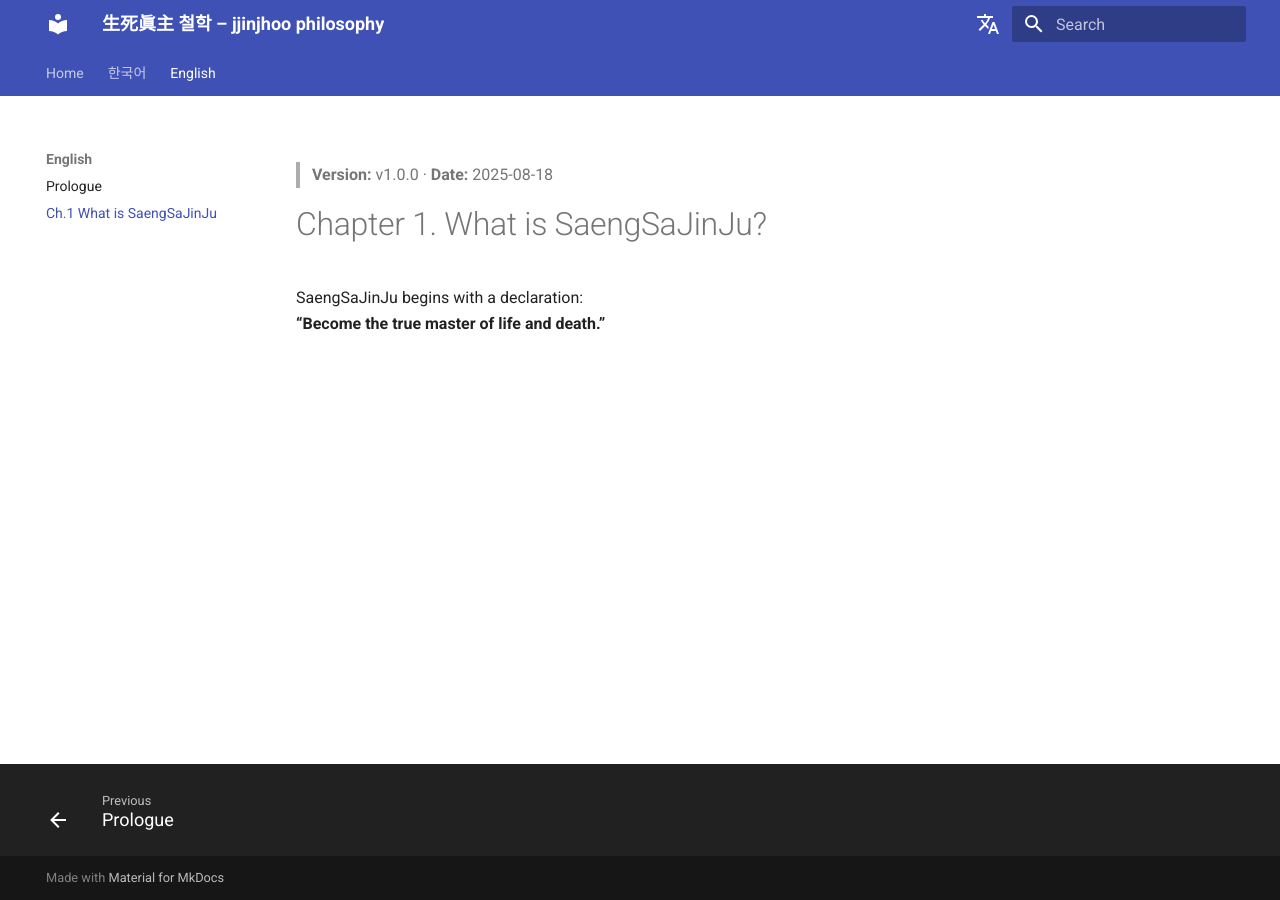
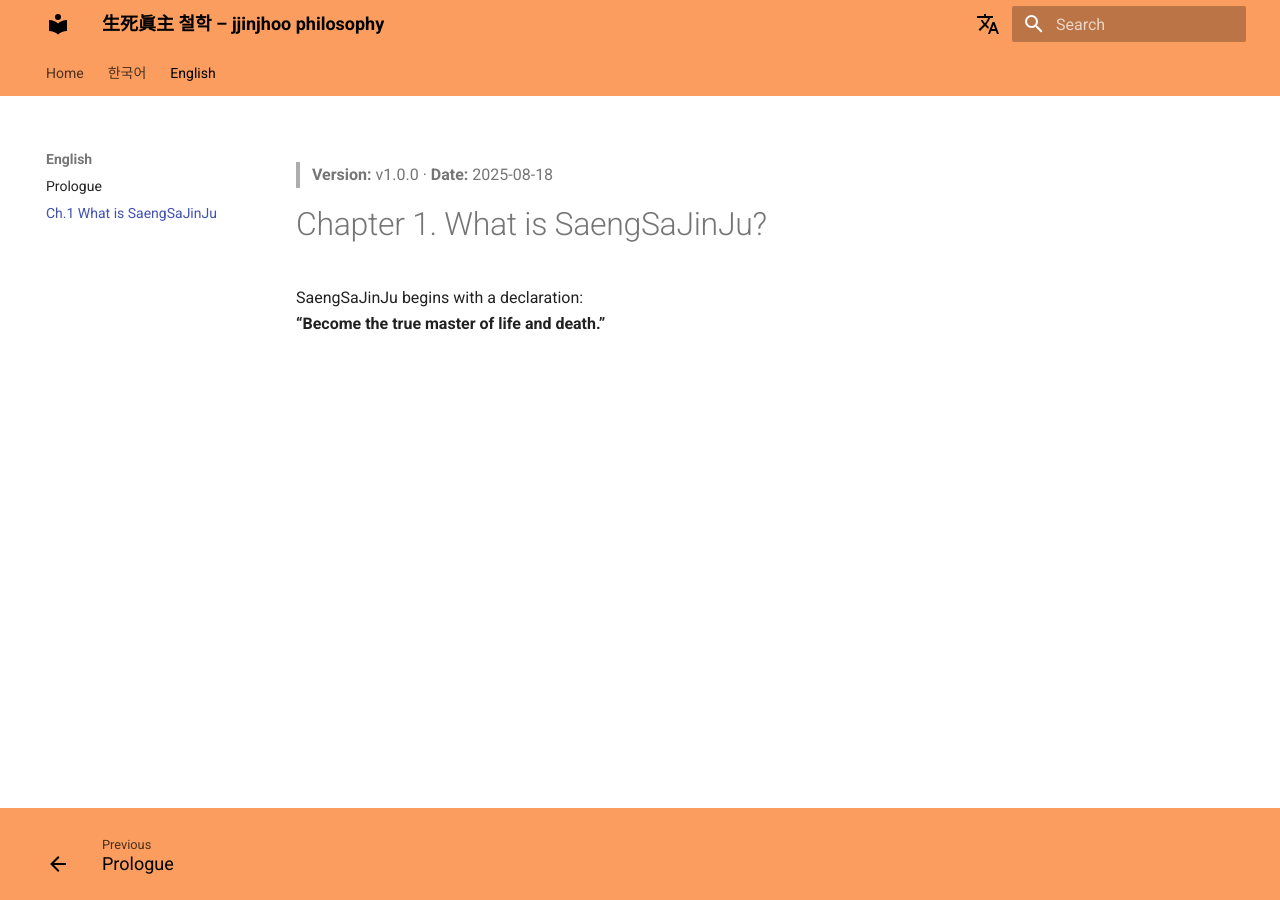
Before and after one commit to jjinjhoo/jjinjhoo-philosophy, an MkDocs documentation site: the page built from content/en/11_what_is_ssjj.md, in a window 1280 px wide. Built offline with MkDocs 1.6.1 and Material for MkDocs 9.7.7, drawn with Linux system fonts in a browser that asks for light colours; comment, search, counter and statistics services are not loaded; the version menu is left out.

Commit message:
메뉴바 색상 변경, 하단 mkdocs 문구표시안되도록 변경

```diff
--- /dev/null
+++ b/content/overrides/override.css
@@ -0,0 +1,18 @@
+/* 무료 Material에서 하단 크레딧 숨기기 */
+.md-footer-meta {
+    display: none !important;
+}
+
+/* 상단 메뉴 배경색 변경 */
+.md-header {
+    background-color: #fb9d5f !important;  /* 원하는 색상 코드로 변경 */
+    color: #000000 !important;  /* 텍스트 색상 */
+}
+.md-tabs {
+    background-color: #fb9d5f !important;  /* 원하는 색상 코드로 변경 */
+    color: #000000 !important;  /* 텍스트 색상 */
+}
+.md-footer {
+    background-color: #fb9d5f !important;  /* 원하는 색상 코드로 변경 */
+    color: #000000 !important;  /* 텍스트 색상 */
+}
--- a/mkdocs.yml
+++ b/mkdocs.yml
@@ -3,12 +3,15 @@ site_url: https://jjinjhoo.github.io/jjinjhoo-philosophy
 docs_dir: content
 theme:
   name: material
+  copyright: "JjinJhoo"
   features:
     - navigation.tabs
     - navigation.sections
     - navigation.footer
     - content.code.copy
     - content.tabs.link
+  extra:
+    footer: ""
 markdown_extensions:
   - attr_list
   - footnotes
@@ -20,7 +23,8 @@ markdown_extensions:
   - pymdownx.tilde
   - pymdownx.mark
 extra_css:
-  - styles/extra.css   # 선택: 캡션 정렬/영상 반응형 등
+  #- styles/extra.css   # 선택: 캡션 정렬/영상 반응형 등
+  - overrides/override.css
 plugins:
   - search
   #- mkdocs-with-pdf:
```
